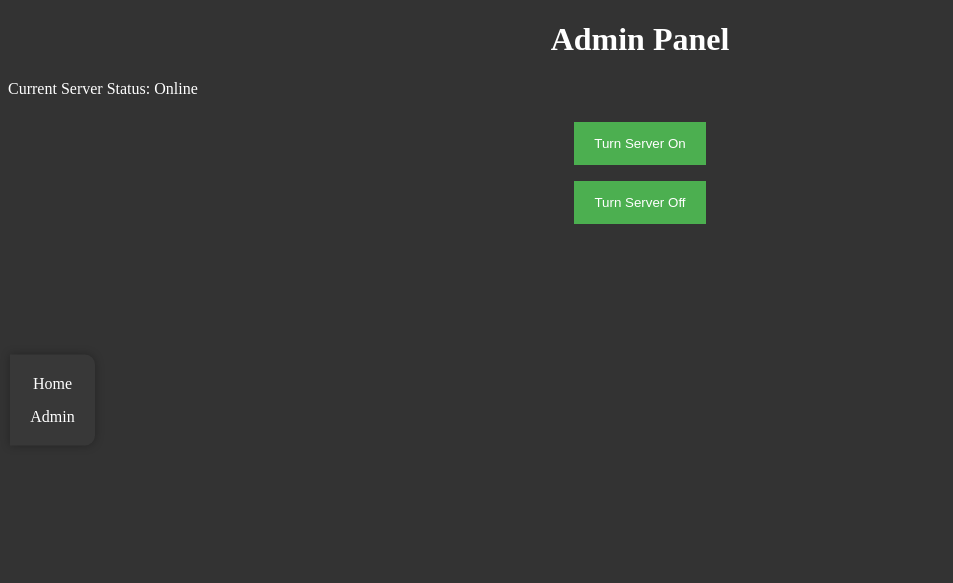
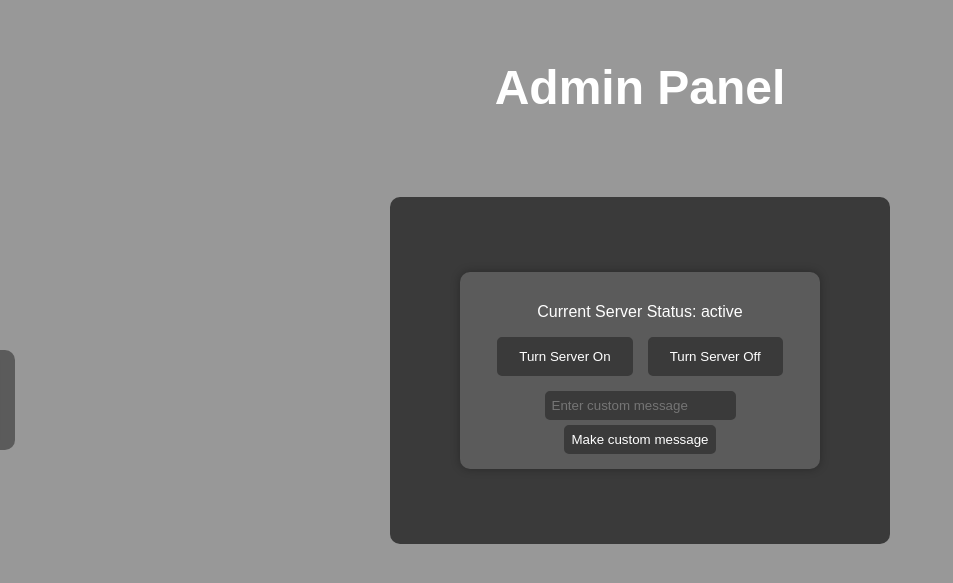
Before and after one commit to Ron12Rom1/MC-Site, a Flask app: template templates/admin.html in a window 1280 px wide. Shown: the top 583 px of the page, without its empty margins (0-953 px from the left). Run offline with Flask 3, Linux system fonts and the light colour scheme; the template is opened without the code that fills it: most values are stand-ins (such as "Sample title", 1, 10 or a date in 2020).

Commit message:
add login page for admin

```diff
--- a/main.py
+++ b/main.py
@@ -1,44 +1,65 @@
 import os
-from flask import Flask, render_template, request, redirect, url_for
+from flask import Flask, render_template, request, redirect, url_for, session
 
 app = Flask(__name__)
+app.secret_key = os.urandom(24)
 
-server_status = False  # Initial server status
+admin_users = {'Ron12Rom1': '12345'}
+
+global server_status
+server_status = 'Offline'  # Initial server status
 
 @app.route("/", methods=['GET', 'POST'])
 def index():
     if request.method == 'GET':
         return render_template('home.html', status=server_status)
 
-    if request.method == 'POST':
-        username = request.form.get('username')
-        password = request.form.get('password')
-        if username == 'Ron12Rom1' and password == 'Ron1234509876':
-            print("Login Successful")
-            return redirect('/ron12rom1')
-        else:
-            print("Login Failed")
-            return redirect('/')
-
 @app.route("/ron12rom1")
 def main():
     return "Welcome Ron12Rom1"
 
+@app.route("/admin/login", methods=['GET', 'POST'])
+def login():
+    login_failed = False
+    if request.method == 'GET':
+        return render_template('login.html', login_failed=login_failed)
+
+    if request.method == 'POST':
+        username = request.form.get('username')
+        password = request.form.get('password')
+        if username in admin_users and admin_users[username] == password:
+            session['username'] = username
+            print("Login Successful")
+            return redirect('/admin')
+        else:
+            login_failed = True
+            print("Login Failed")
+            return render_template('login.html', login_failed=login_failed)
+
 @app.route("/admin", methods=['GET', 'POST'])
 def admin_panel():
-    global server_status
+    global server_status  # Declare server_status as global to modify it
+    if 'username' not in session:
+        return redirect('/admin/login')
+
     if request.method == 'GET':
         return render_template('admin.html', server_status=server_status)
 
     if request.method == 'POST':
         action = request.form.get('action')
         if action == 'Turn Server On':
-            server_status = True
+            server_status = 'Online'
             print("Server turned on")
         elif action == 'Turn Server Off':
-            server_status = False
+            server_status = 'Offline'
             print("Server turned off")
+        elif action == 'Make custom message':
+            message = request.form.get('message')
+            server_status = message
+            print(f"Custom message: {message}")
+
         return redirect('/admin')
 
+
 if __name__ == "__main__":
-    app.run(debug=True, host="0.0.0.0", port=int(os.environ.get('PORT', 2727)))
+    app.run(debug=True, host="0.0.0.0", port=int(os.environ.get('PORT', 6969)))
--- a/static/CSS/admin.css
+++ b/static/CSS/admin.css
@@ -1,44 +1,111 @@
 body {
-    background-color: #333;
-    color: #fff;
-    transition: background-color 1s ease-in-out;
-}
+    background-color: rgba(0, 0, 0, 0.405);
 
-h1 {
-    text-align: center;
-    transition: transform 1s ease-in-out;
-}
-
-form {
     display: flex;
     flex-direction: column;
     align-items: center;
-    transition: opacity 1s ease-in-out;
+    font-family: sans-serif;
+
+    margin: 40px;
+    min-width: 400px;
+
 }
+#title {
+    color: white;
+    text-align: center;
+    font-size: 3em;
+    font-weight: bold;
+    margin-top: 20px;
+}
+#main {
+    background-color: rgb(58, 58, 58);
 
+    display: flex;
+    flex-direction: column;
+    align-items: center;
+
+    border-radius: 10px;
+
+    width: 400px;
+    min-width: 400px;
+
+    margin-top: 50px;
+    padding: 50px;
+}
+.section {
+    background-color: rgb(91, 91, 91);
+    color: white;
+
+    display: flex;
+    flex-direction: column;
+    align-items: center;
+    justify-self: center;
+
+    box-shadow: 0 0 10px rgba(0, 0, 0, 0.3);
+
+    border-radius: 10px;
+
+    width: 90%;
+    min-width: 360px;
+
+    padding: 15px 0;
+
+    margin: 25px;
+}
+#on-or-off-btns {
+    display: flex;
+    flex-direction: row;
+    align-items: center;
+    gap: 15px;
+    justify-content: center;
+}
+#btn {
+    background-color: rgb(58, 58, 58);
+    color: white;
+
+
+    border: 2px solid rgb(58, 58, 58);
+
+    border-radius: 5px;
+
+    padding: 10px 20px;
+
+}
+#custom-message-div {
+    display: flex;
+    flex-direction: column;
+    align-items: center;
+    gap: 5px;
+
+    margin-top: 10px;
+
+    text-align: center;
+}
+#custom-message-input {
+    background-color: rgb(58, 58, 58);
+    color: white;
+    border: 2px solid rgb(58, 58, 58);
+    border-radius: 5px;
+    padding: 5px;
+}
+#custom-message-btn {
+    background-color: rgb(58, 58, 58);
+    color: white;
+    border: 2px solid rgb(58, 58, 58);
+    border-radius: 5px;
+    padding: 5px;
+}
+input {
+    cursor: pointer;
+}
 button {
-    background-color: #4CAF50;
-    color: white;
-    padding: 14px 20px;
-    margin: 8px 0;
-    border: none;
     cursor: pointer;
-    transition: background-color 1s ease-in-out, transform 1s ease-in-out;
 }
+#status-form {
+    display: flex;
+    flex-direction: column;
+    align-items: center;
+    justify-content: center;
 
-button:hover {
-    opacity: 0.8;
-    transform: scale(1.2) rotate(5deg);
+    gap: 5px;
 }
-
-body:hover {
-    background-color: #444;
-}
-
-h1:hover {
-    transform: scale(1.2) rotate(5deg);
-}
-
-form:hover {
-    opacity: 0.9;
-}
--- a/static/CSS/base.css
+++ b/static/CSS/base.css
@@ -1,42 +1,56 @@
-#side-nav-bar{
-    /* border: 2px solid black; */
+#main-van-container {
+    position: absolute;
+    left: 0;
+    top: calc(50% - (100px / 2));
 
-    box-shadow: 0 0 10px rgba(0, 0, 0, 0.3);
+    display: flex;
+    flex-direction: row;
+    align-items: center;
+
+    transform: translateX(-75px);
+    transition: transform 100ms ease-in-out;
+}
+#main-van-container:hover {
+    transform: translateX(0);
+}
+#trans-block {
+    width: 15px;
+}
+#main-van-bar {
+    background-color: rgba(0, 0, 0, 0.405);
+
+    display: flex;
+    flex-direction: column;
+    align-items: center;
+    justify-content: center;
+
+    gap: 10px;
+
+    width: 75px;
+    height: 100px;
 
     border-bottom-right-radius: 10px;
     border-top-right-radius: 10px;
 
-    background-color: rgb(56, 56, 56);
-
-    position: fixed;
-    left: 10px;
-    top: 50%;
-    transform: translateY(-50%);
-
-    width: 75px;
-    height: auto;
-
-    padding: 15px 5px;
-
+    border-top-left-radius: 5px;
+    border-bottom-left-radius: 5px;
 }
-#side-nav-bar nav{
-
-    /* justify-content: space-between; */
-
-    display: flex;
-    flex-direction: column;
-    align-items: center;
-    gap: 5px;
+.nav-link {
+    text-decoration: none;
+    color: white;
+    position: relative;
 }
-#side-nav-bar nav a{
-    color: white;
-    text-decoration: none;
-    transition: all 200ms ease-in-out;
-
-    margin: 5px 0;
-
+.nav-link::after {
+    content: '';
+    position: absolute;
+    width: 0;
+    height: 2px;
+    bottom: 0;
+    left: 50%;
+    background-color: white;
+    transition: width 0.3s ease, left 0.3s ease;
 }
-#side-nav-bar nav a:hover{
-    transform: scale(1.2);
-    text-decoration: underline;
+.nav-link:hover::after {
+    width: 100%;
+    left: 0;
 }
--- a/templates/admin.html
+++ b/templates/admin.html
@@ -9,11 +9,22 @@
 {% endblock %}
 
 {% block body %}
-<h1>Admin Panel</h1>
-<p>Current Server Status: {{ 'Online' if server_status else 'Offline' }}</p>
 
-<form action="{{ url_for('admin_panel') }}" method="POST">
-    <button type="submit" name="action" value="Turn Server On">Turn Server On</button>
-    <button type="submit" name="action" value="Turn Server Off">Turn Server Off</button>
-</form>
+<h1 id="title" >Admin Panel</h1>
+<div id="main">
+
+    <div class="section" id="status_container">
+        <p id="status" >Current Server Status: {{ server_status }}</p>
+        <form id="status-form"action="{{ url_for('admin_panel') }}" method="POST">
+            <div id="on-or-off-btns">
+                <button id="btn" type="submit" name="action" value="Turn Server On">Turn Server On</button>
+                <button id="btn" type="submit" name="action" value="Turn Server Off">Turn Server Off</button>
+            </div>
+            <div id="custom-message-div">
+                <input id="custom-message-input" type="text" name="message" placeholder="Enter custom message">
+                <button id="custom-message-btn" type="submit" name="action" value="Make custom message">Make custom message</button>
+            </div>
+        </form>
+    </div>
+</div>
 {% endblock %}
--- a/templates/base.html
+++ b/templates/base.html
@@ -12,13 +12,13 @@
 
     {% block body %} {% endblock %}
 
-
-    <div id="side-nav-bar">
-        <nav>
-            <a href="/">Home</a>
-            <a href="/admin">Admin</a>
-        </nav>
+    <div id="main-van-container">
+        <div id="trans-block">
+        </div>
+        <div id="main-van-bar">
+            <a class="nav-link" href="/>Home">Home</a>
+            <a class="nav-link" href="/admin">Admin</a>
+        </div>
     </div>
-
 </body>
 </html>
```
Also changed, not shown: static/CSS/login.css (added, +57 -0 lines), templates/home.html (+5 -3 lines), templates/login.html (added, +29 -0 lines).
